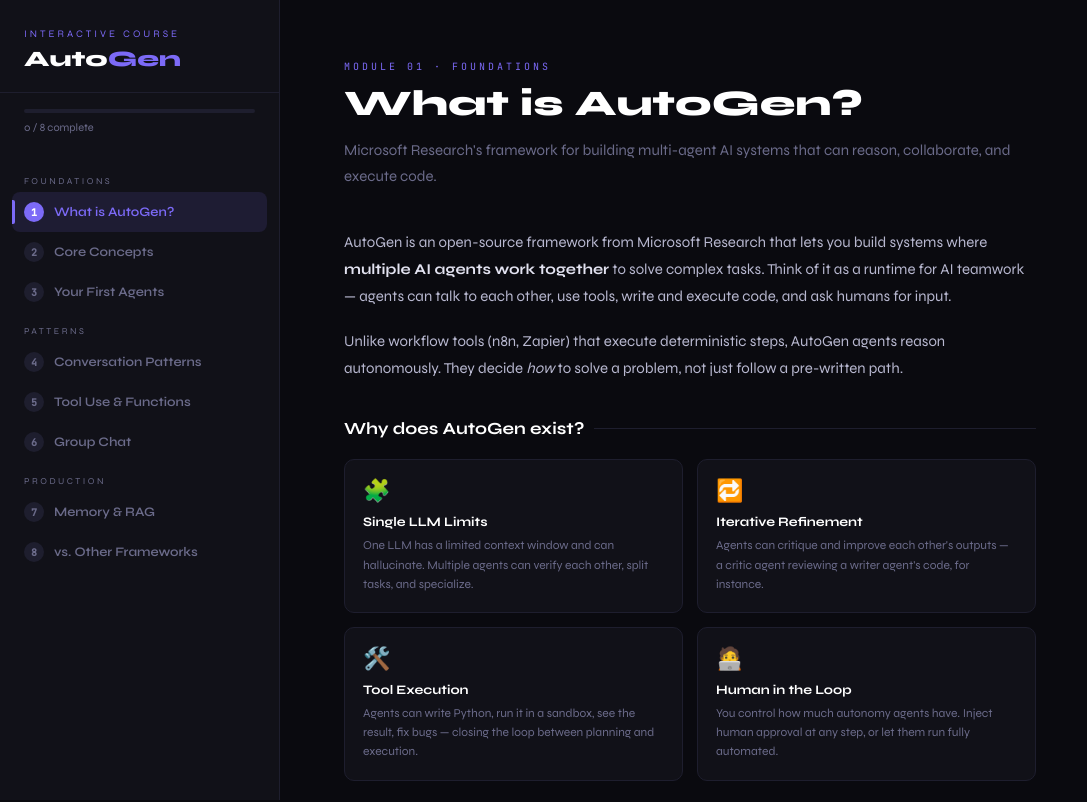
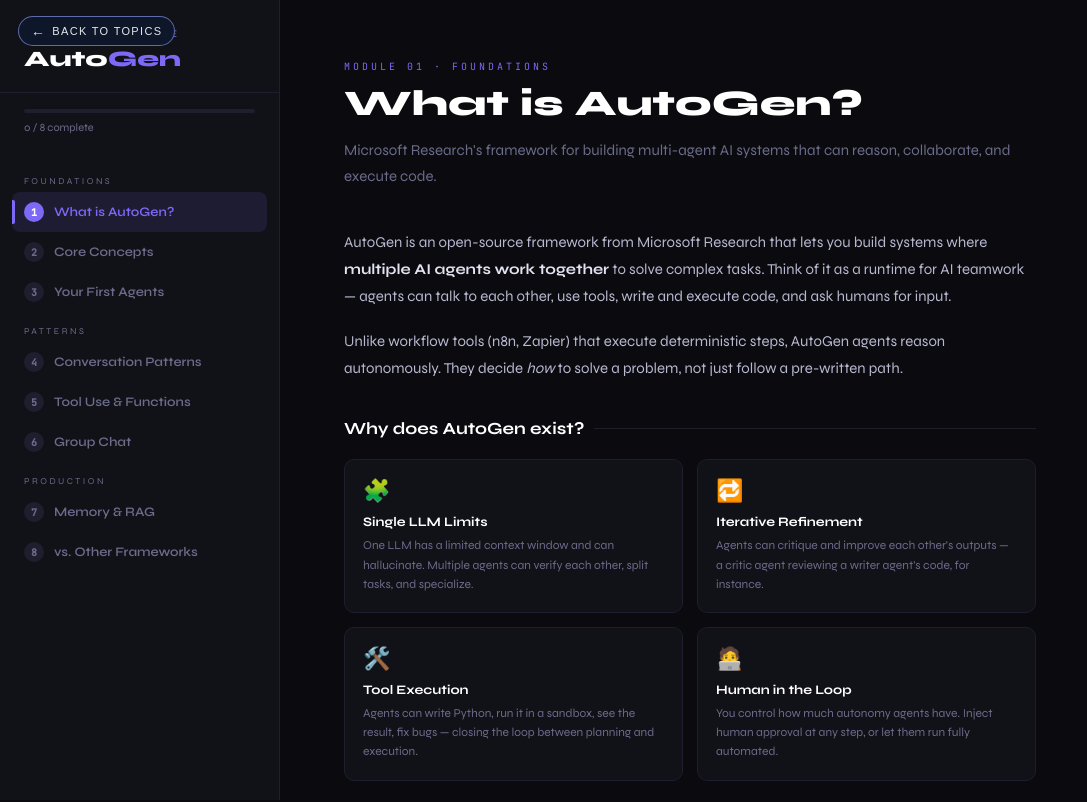
Before and after one commit to amirshq/LearnAIbyAmir, a plain HTML site: page Autogen/autogen.html in a window 1280 px wide. Shown: the top 802 px of the page, without its empty margins (0-1087 px from the left). Drawn offline with Linux system fonts and the light colour scheme.

Commit message:
update back button

```diff
--- a/Autogen/autogen.html
+++ b/Autogen/autogen.html
@@ -26,6 +26,37 @@
     font-family: 'Syne', sans-serif;
     min-height: 100vh;
     overflow-x: hidden;
+  }
+
+  .back-pill {
+    position: fixed;
+    z-index: 9999;
+    top: 12px;
+    left: 12px;
+    padding: 6px 12px;
+    border-radius: 999px;
+    background: rgba(15,23,42,0.96);
+    border: 1px solid rgba(148,163,255,0.6);
+    color: #e5e7eb;
+    font-size: 11px;
+    letter-spacing: 0.12em;
+    text-transform: uppercase;
+    display: inline-flex;
+    align-items: center;
+    gap: 6px;
+    cursor: pointer;
+    backdrop-filter: blur(14px);
+  }
+
+  .back-pill span {
+    font-size: 14px;
+  }
+
+  @media (min-width: 768px) {
+    .back-pill {
+      top: 16px;
+      left: 18px;
+    }
   }
 
   /* LAYOUT */
@@ -438,6 +469,9 @@
 </style>
 </head>
 <body>
+  <button class="back-pill" onclick="(history.length > 1 ? history.back() : window.location.href = '../index.html')">
+    <span>←</span> Back to topics
+  </button>
 
 <div class="layout">
   <!-- SIDEBAR -->
```
Also changed, not shown: AI102 Azure AI Engineer Course/azureAI102.html (+34 -0 lines), Architecture Decision - Cosultation Level/Architecturedecision.html (+34 -0 lines), Copilot Studio/copilotstudio.html (+34 -0 lines), CrewAI/crewai.html (+34 -0 lines), Dialog CX/dialogcx.html (+34 -0 lines), Langgraph & Langchain/langraph&langchain.html (+34 -0 lines), connection string/connectionstring.html (+34 -0 lines), 1 other file.
